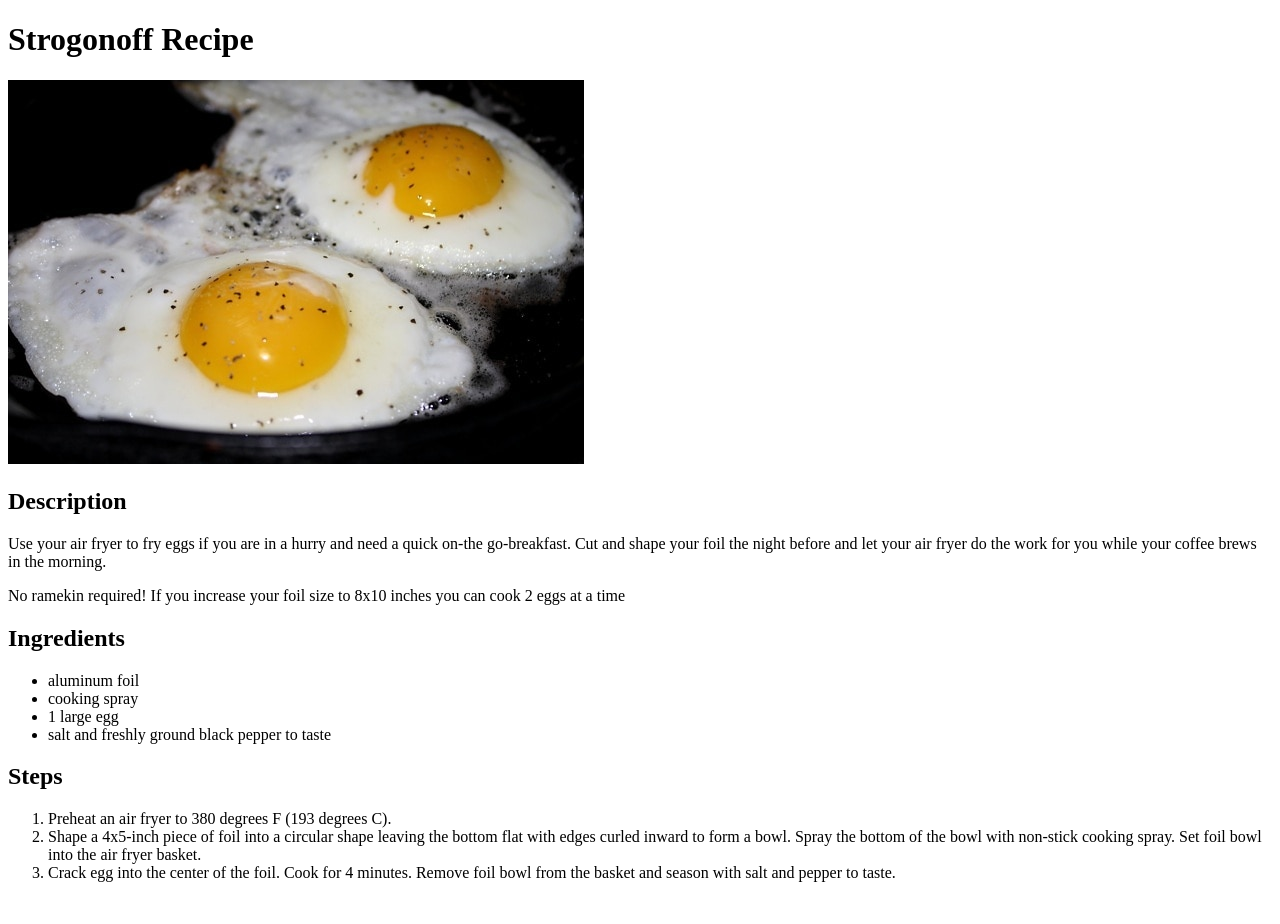
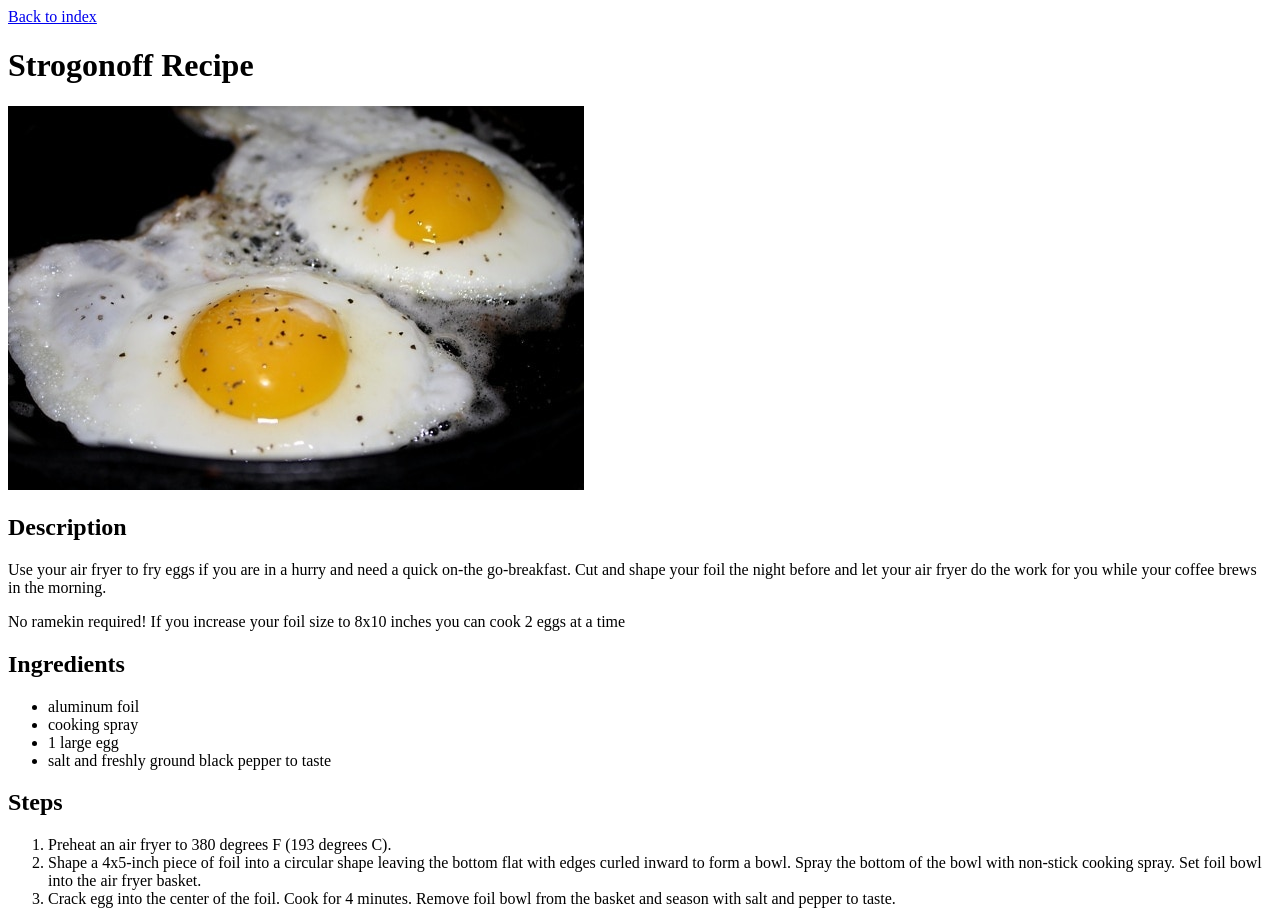
Before and after one commit to luanvazzoller/odin-recepies, a plain HTML site: page recipes/fried-eggs.html in a window 1280 px wide. Before the commit the page ends 898 px from the top, so only its background shows below. Drawn offline with Linux system fonts and the light colour scheme.

Commit message:
Add a link to index in recipes pages

```diff
--- a/recipes/fried-eggs.html
+++ b/recipes/fried-eggs.html
@@ -6,7 +6,7 @@
     <title>Strogonoff Recipe</title>
 </head>
 <body>
-    <a href="../index.html"></a>
+    <a href="../index.html">Back to index</a>
     <h1>Strogonoff Recipe</h1>
         <img src="../images/fried-eggs.jpg">
     <h2>Description</h2>
```
Also changed, not shown: recipes/lasanha.html (+1 -1 lines), recipes/strogonoff.html (+1 -1 lines).
